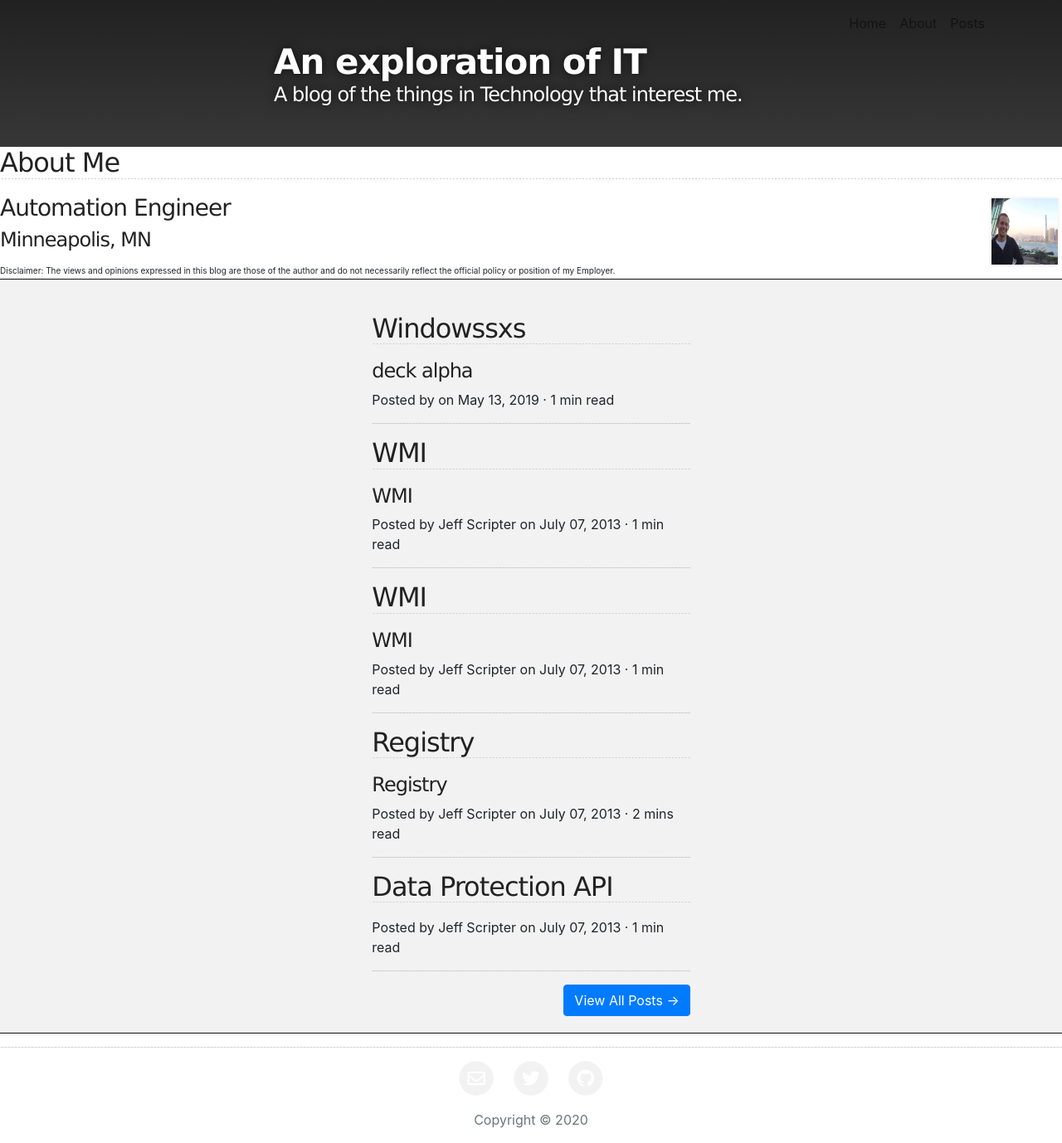
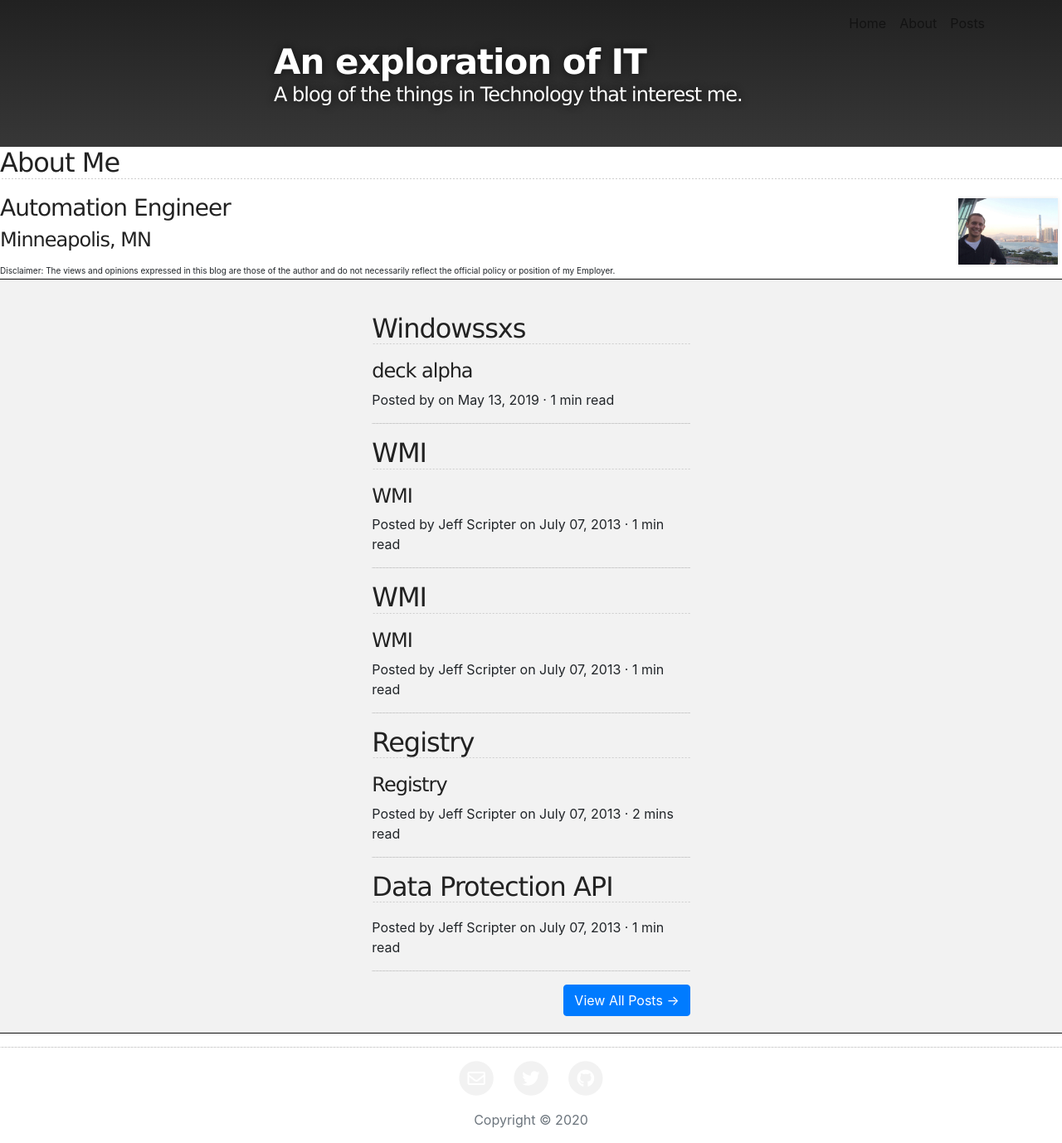
Before and after one commit to jpscripter/JPScripter.github.io, a Jekyll site: the page built from index.md, in a window 1280 px wide and 1378 px high. Shown: the whole window at 83% size. Built offline with Jekyll 4.4.1, drawn with Linux system fonts in a browser that asks for light colours.

Commit message:
Image size

```diff
--- a/_includes/about.html
+++ b/_includes/about.html
@@ -15,7 +15,7 @@
                 }
             </style>
         <div class='aboutme'>
-            <img width="80" height="80" style='float:right; margin:5px;' src='/assets/images/Profile.jpeg'>
+            <img width="120" height="80" style='float:right; margin:5px;' src='/assets/images/Profile.jpeg'>
             <h3>Automation Engineer</h3>
             <h4>Minneapolis, MN</h4>
             <span style="font-size: x-small;">
```
